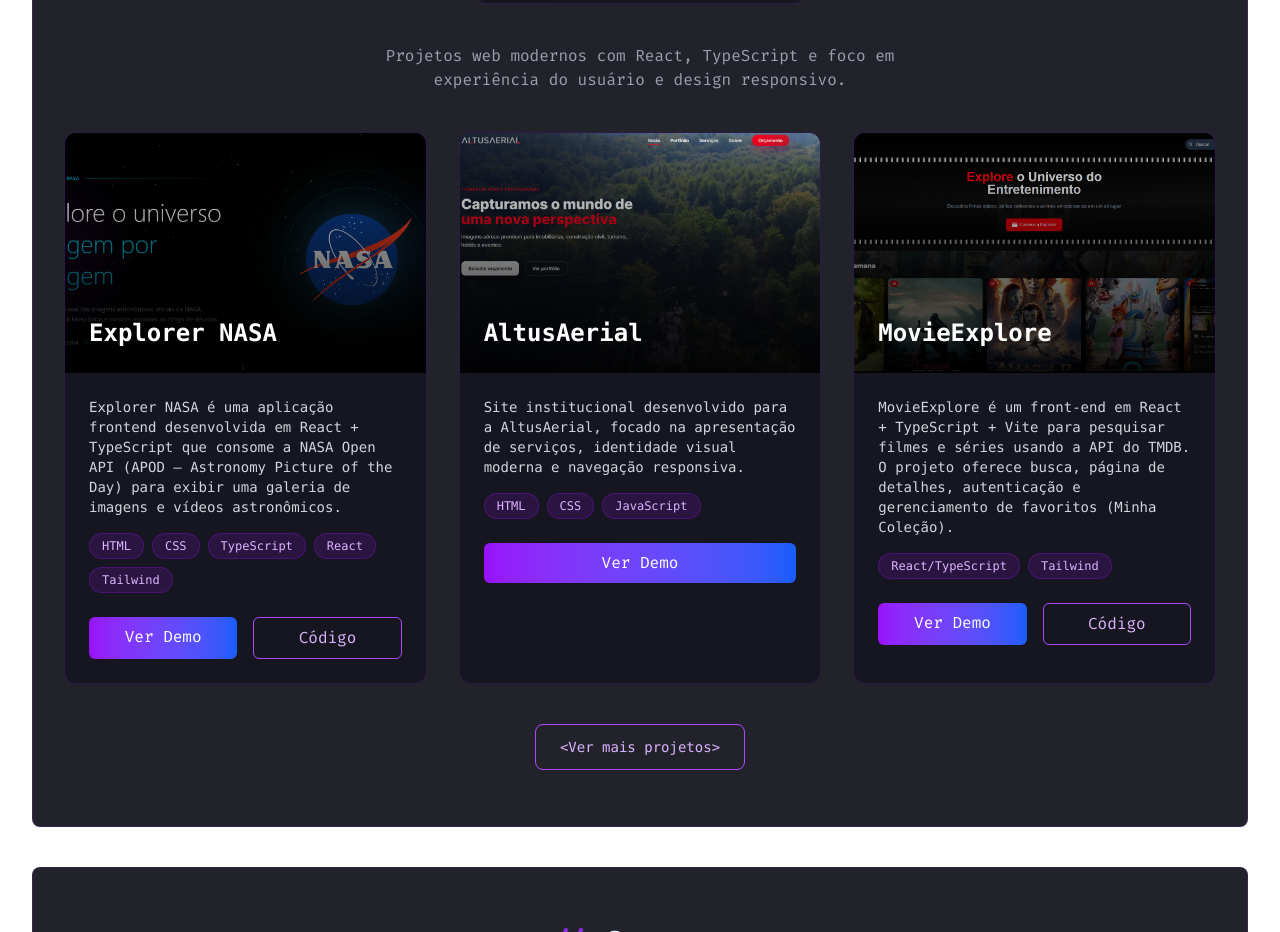
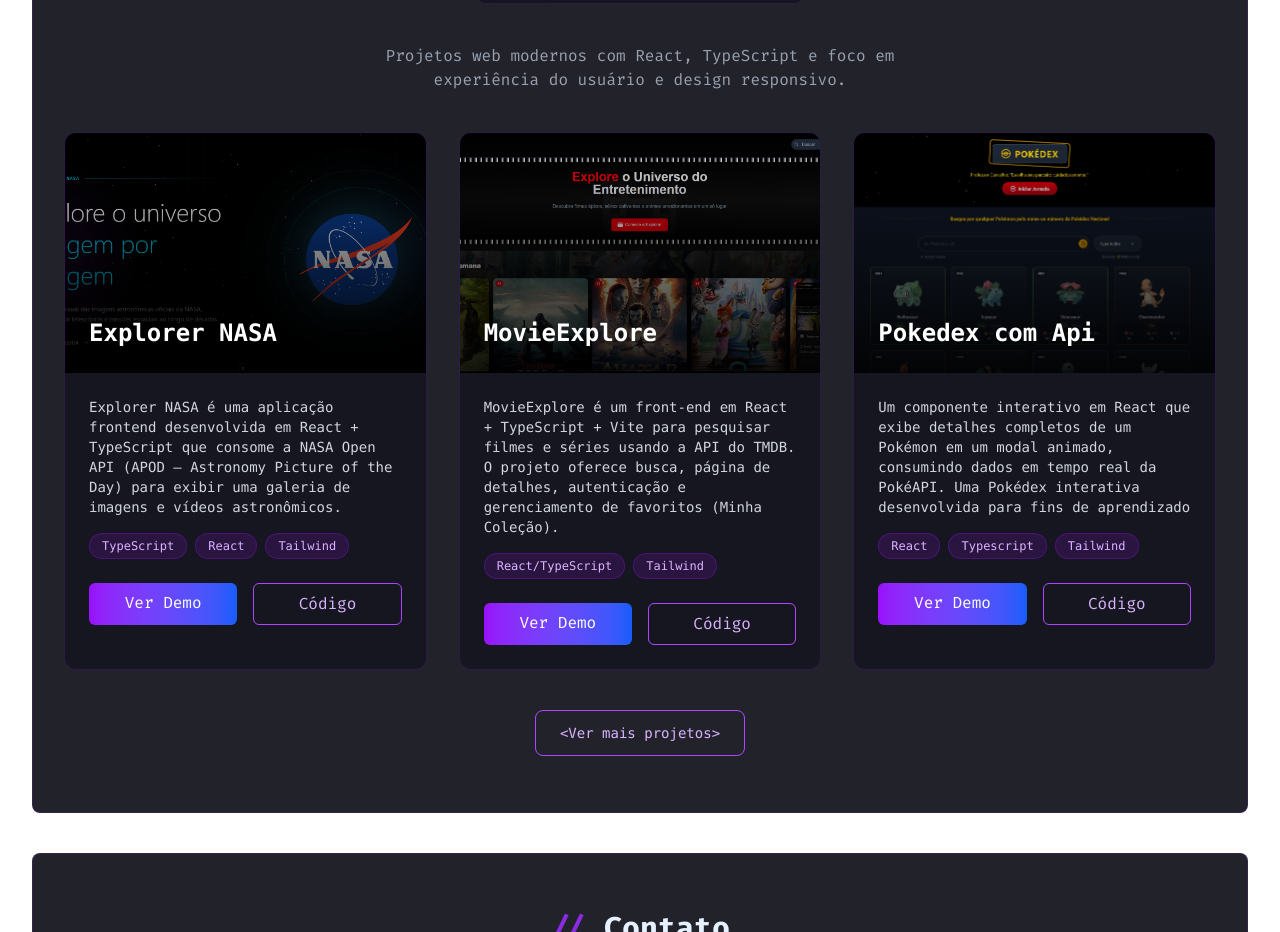
Before and after one commit to debs-veras/landing-page, a React (Vite) app: page / in a window 1280 px wide. Shown: the part 3880-4812 px from the top of the page. Built offline with nearby package versions, Linux system fonts and the light colour scheme.

Commit message:
refactor: correcao cards de projetos

```diff
--- a/src/Layout/components/ProjectsSection/index.tsx
+++ b/src/Layout/components/ProjectsSection/index.tsx
@@ -14,18 +14,10 @@
         title: "Explorer NASA",
         description:
           "Explorer NASA é uma aplicação frontend desenvolvida em React + TypeScript que consome a NASA Open API (APOD – Astronomy Picture of the Day) para exibir uma galeria de imagens e vídeos astronômicos.",
-        technologies: ["HTML", "CSS", "TypeScript", "React", "Tailwind"],
+        technologies: ["TypeScript", "React", "Tailwind"],
         image: "/projetos/explorer-nasa.png",
         github: "https://github.com/debs-veras/explorer-nasa",
         link: "https://explorer-nasa.vercel.app",
-      },
-      {
-        title: "AltusAerial",
-        description:
-          "Site institucional desenvolvido para a AltusAerial, focado na apresentação de serviços, identidade visual moderna e navegação responsiva.",
-        technologies: ["HTML", "CSS", "JavaScript"],
-        image: "/projetos/altus-aerial.png",
-        link: "https://altusaerial.com.br/",
       },
       {
         title: "MovieExplore",
@@ -37,6 +29,15 @@
         link: "https://search-movie-explore.vercel.app/",
       },
       {
+        title: "Pokedex com Api",
+        description:
+          "Um componente interativo em React que exibe detalhes completos de um Pokémon em um modal animado, consumindo dados em tempo real da PokéAPI. Uma Pokédex interativa desenvolvida para fins de aprendizado",
+        technologies: ["React", "Typescript", "Tailwind"],
+        image: "/projetos/pokedex.png",
+        link: "https://pokedex-orpin-chi-52.vercel.app/",
+        github: "https://github.com/debs-veras/pokedex",
+      },
+      {
         title: "selecao-box3",
         description:
           "Este projeto foi desenvolvido como parte do processo seletivo técnico de uma empresa, com o objetivo de demonstrar habilidades em desenvolvimento frontend, organização de código, regras de negócio, integração com API e experiência do usuário.",
@@ -45,14 +46,31 @@
         github: "https://github.com/debs-veras/react-selecao-box3",
         link: "https://react-selecao-box3.vercel.app/",
       },
+
       {
         title: "Memory Game",
         description:
-          "Jogo da Memória desenvolvido com HTML, CSS e JavaScript puro. O projeto começou a partir de um estudo de um jogo base apresentado em um vídeo do YouTube, mas foi fortemente expandido e refatorado, recebendo novas funcionalidades, melhorias de arquitetura e modos de jogo adicionais.",
+          "Jogo da Memória desenvolvido com HTML, CSS e JavaScript. O projeto começou a partir de um estudo de um jogo base apresentado em um vídeo do YouTube, mas foi fortemente expandido e refatorado, recebendo novas funcionalidades e modos de jogo adicionais.",
         technologies: ["JavaScript", "CSS", "HTML"],
         image: "/projetos/memory-game.png",
         github: "https://github.com/debs-veras/memory-game",
         link: "https://debs-veras.github.io/memory-game/pages/game.html",
+      },
+      {
+        title: "BoxChat",
+        description:
+          "Este projeto é um sistema de chat em tempo real que permite conversas entre usuários conectados. Foi desenvolvido usando React para o frontend e Socket.IO com Node.js para o backend.",
+        technologies: ["TypeScript", "React", "Tailwind"],
+        image: "/projetos/box-chat.png",
+        github: "https://github.com/debs-veras/box_chat",
+      },
+      {
+        title: "AltusAerial",
+        description:
+          "Site institucional desenvolvido para a AltusAerial, focado na apresentação de serviços, identidade visual moderna e navegação responsiva.",
+        technologies: ["HTML", "CSS", "JavaScript"],
+        image: "/projetos/altus-aerial.png",
+        link: "https://altusaerial.com.br/",
       },
       {
         title: "When & Weather",
@@ -63,21 +81,12 @@
         github: "https://github.com/CodeStormNinja/when-and-weather",
       },
       {
-        title: "BoxChat",
+        title: "Site Educação Popular",
         description:
-          "Este projeto é um sistema de chat em tempo real que permite conversas entre usuários conectados. Foi desenvolvido usando React para o frontend e Socket.IO com Node.js para o backend.Uma Pokédex interativa desenvolvida para fins de aprendizado, exibindo informações de Pokémon de forma visual e organizada.",
-        technologies: ["React/TypeScript", "Tailwind", "HTML", "CSS"],
-        image: "/projetos/box-chat.png",
-        github: "https://github.com/debs-veras/box_chat",
-      },
-      {
-        title: "Pokedex com Api",
-        description:
-          "Um componente interativo em React que exibe detalhes completos de um Pokémon em um modal animado, consumindo dados em tempo real da PokéAPI. Uma Pokédex interativa desenvolvida para fins de aprendizado",
-        technologies: ["React", "Typescript", "Tailwind"],
-        image: "/projetos/pokedex.png",
-        link: "https://pokedex-orpin-chi-52.vercel.app/",
-        github: "https://github.com/debs-veras/pokedex",
+          "Este é um projeto digital que visa promover, divulgar e fortalecer práticas de Educação Popular em Saúde, alinhadas à participação social e às políticas públicas de base comunitária.",
+        technologies: ["PHP", "Bootstrap", "CSS", "HTML"],
+        image: "/projetos/educacao-popular.png",
+        link: "https://educacao-popular.free.nf",
       },
       {
         title: "Jogo Pedra, Papel e Tesoura",
@@ -87,14 +96,6 @@
         image: "/projetos/pedra-papel-tesoura.png",
         link: "https://debs-veras.github.io/jogo-pedra-papel-tesoura/",
         github: "https://github.com/debs-veras/jogo-pedra-papel-tesoura",
-      },
-      {
-        title: "Site Educação Popular",
-        description:
-          "Este é um projeto digital que visa promover, divulgar e fortalecer práticas de Educação Popular em Saúde, alinhadas à participação social e às políticas públicas de base comunitária.",
-        technologies: ["PHP", "Bootstrap", "CSS", "HTML"],
-        image: "/projetos/educacao-popular.png",
-        link: "https://educacao-popular.free.nf",
       },
     ],
     academico: [
```
